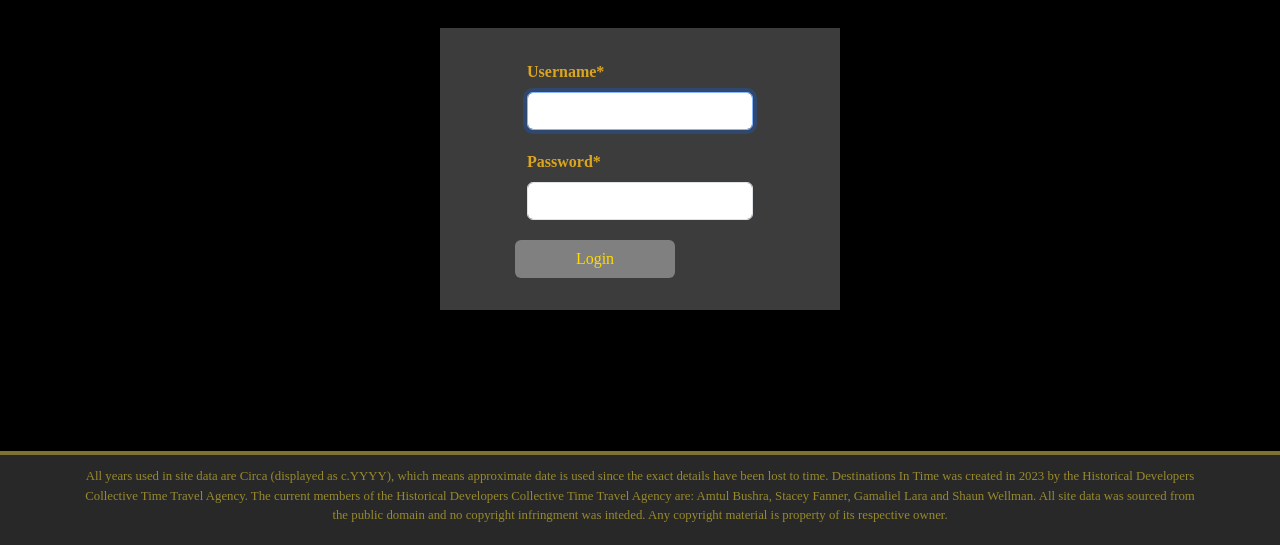
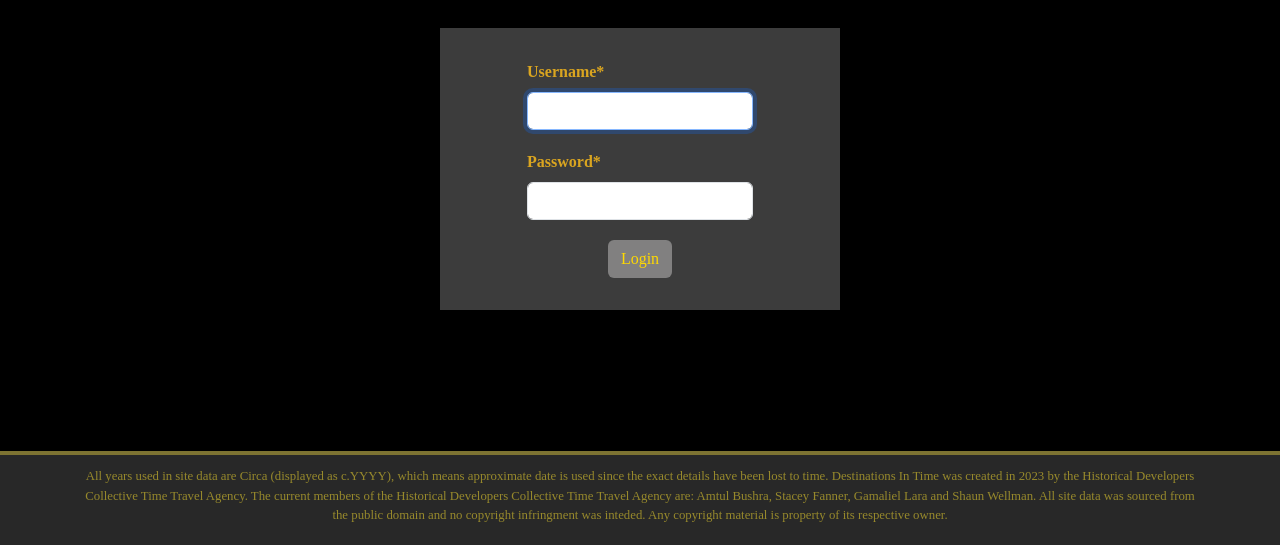
Before and after one commit to BUSAMT/DestinationInTime, a Django app: page /accounts/login/ in a window 1280 px wide. Shown: the part 255-800 px from the top of the page. Run offline with Django 4.2, Linux system fonts and the light colour scheme; some libraries are stand-ins or nearby versions; some web fonts are replaced.

Commit message:
Login btn centering

```diff
--- a/main_app/templates/registration/login.html
+++ b/main_app/templates/registration/login.html
@@ -24,8 +24,10 @@
 			</div>
 		</div>
 		<div class="row">
-			<input type="hidden" name="next" value="{{ next }}">
-			<button type="submit" class="btn">Login</button>
+			<div class="col d-flex flex-row justify-content-center">
+				<input type="hidden" name="next" value="{{ next }}">
+				<button type="submit" class="btn">Login</button>
+			</div>
 		</div>
 	</form>
 </div>
```
